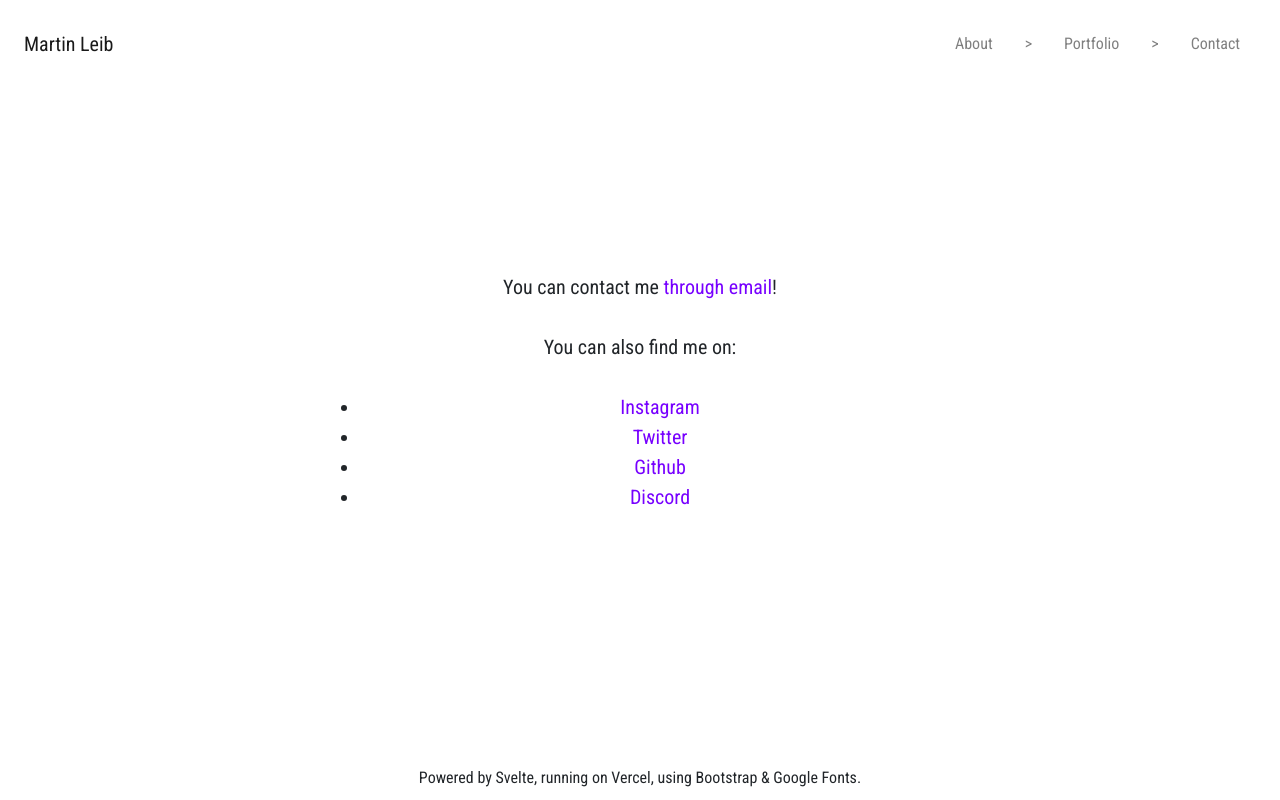
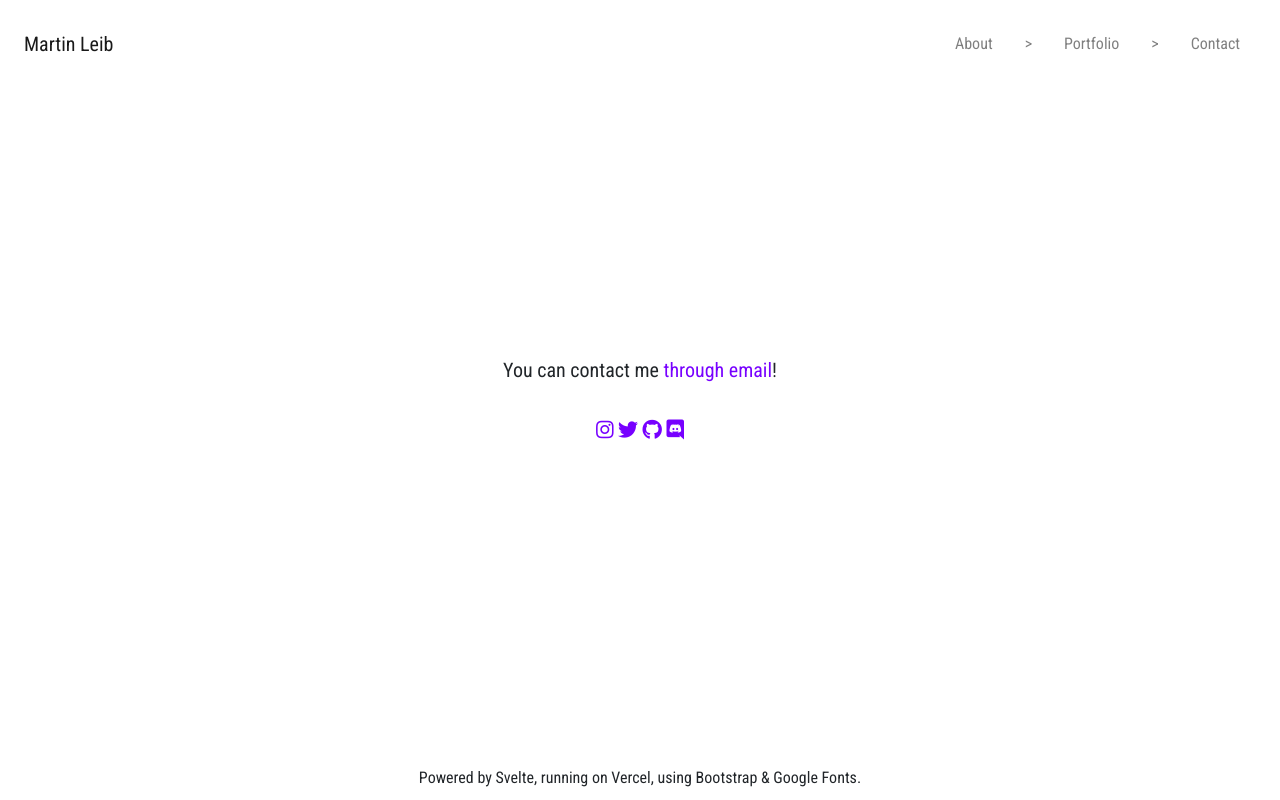
Before and after one commit to sillystars/leib.uy, a Svelte app: page /contact in a window 1280 px wide. Built offline with nearby package versions, Linux system fonts and the light colour scheme; a small style sheet from the web is missing.

Commit message:
new about & email & contact

```diff
--- a/src/routes/Contact.svelte
+++ b/src/routes/Contact.svelte
@@ -23,6 +23,9 @@
         href="https://pagecdn.io/lib/hover/2.3.1/css/hover-min.css"
     />
 
+    <link rel="stylesheet" href="https://cdnjs.cloudflare.com/ajax/libs/font-awesome/5.1.1/css/all.min.css">
+
+
     <link rel="preconnect" href="https://fonts.gstatic.com" />
     <link
         href="https://fonts.googleapis.com/css2?family=Roboto+Condensed&display=swap"
--- a/src/routes/Email.svelte
+++ b/src/routes/Email.svelte
@@ -9,41 +9,27 @@
         >You can contact me <a href="mailto:m@mitosis.me">through email</a
         >!</span
     > <br /><br />
+
     <span
         class="animate__animated animate__fadeInUp"
-        style="webkit-animation-delay: 1.0s; animation-delay: 1.0s;"
-        >You can also find me on:</span
-    > <br /><br />
-    <ul>
+        style="webkit-animation-delay: 1.0s; animation-delay: 1.0s;">
+        <a href="https://instagram.com/s1llystars"><i class="fab fa-instagram" aria-hidden="true"></i></a>
+    </span>
     <span
         class="animate__animated animate__fadeInUp"
         style="webkit-animation-delay: 1.5s; animation-delay: 1.5s;">
-            <li>
-                <a href="https://instagram.com/s1llystars">Instagram</a>
-            </li>
+        <a href="https://twitter.com/s1llystars"><i class="fab fa-twitter" aria-hidden="true"></i></a>
     </span>
     <span
         class="animate__animated animate__fadeInUp"
         style="webkit-animation-delay: 2.0s; animation-delay: 2.0s;">
-            <li>
-                <a href="https://twitter.com/s1llystars">Twitter</a>
-            </li>
+        <a href="https://github.com/sillystars"><i class="fab fa-github"></i></a>
     </span>
     <span
         class="animate__animated animate__fadeInUp"
         style="webkit-animation-delay: 2.5s; animation-delay: 2.5s;">
-            <li>
-                <a href="https://github.com/sillystars">Github</a>
-            </li>
+        <a href="#" on:click={handleClick}><i class="fab fa-discord"></i></a>
     </span>
-        <span
-            class="animate__animated animate__fadeInUp"
-            style="webkit-animation-delay: 3.0s; animation-delay: 3.0s;">
-            <li>
-                <a href="#" on:click={handleClick}>Discord</a>
-            </li>
-        </span>
-    </ul>
 </div>
 
 <style>
```
Also changed, not shown: src/routes/Home.svelte (line endings or trailing spaces). Lines whose indentation alone changed are shown as unchanged.
